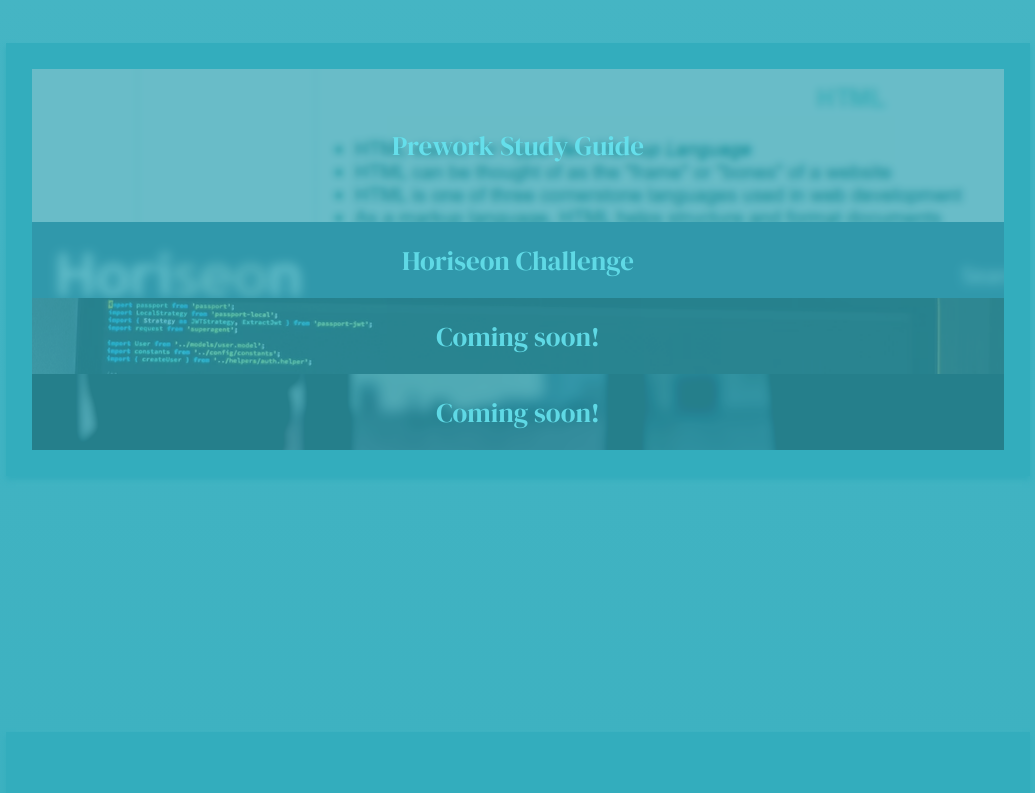
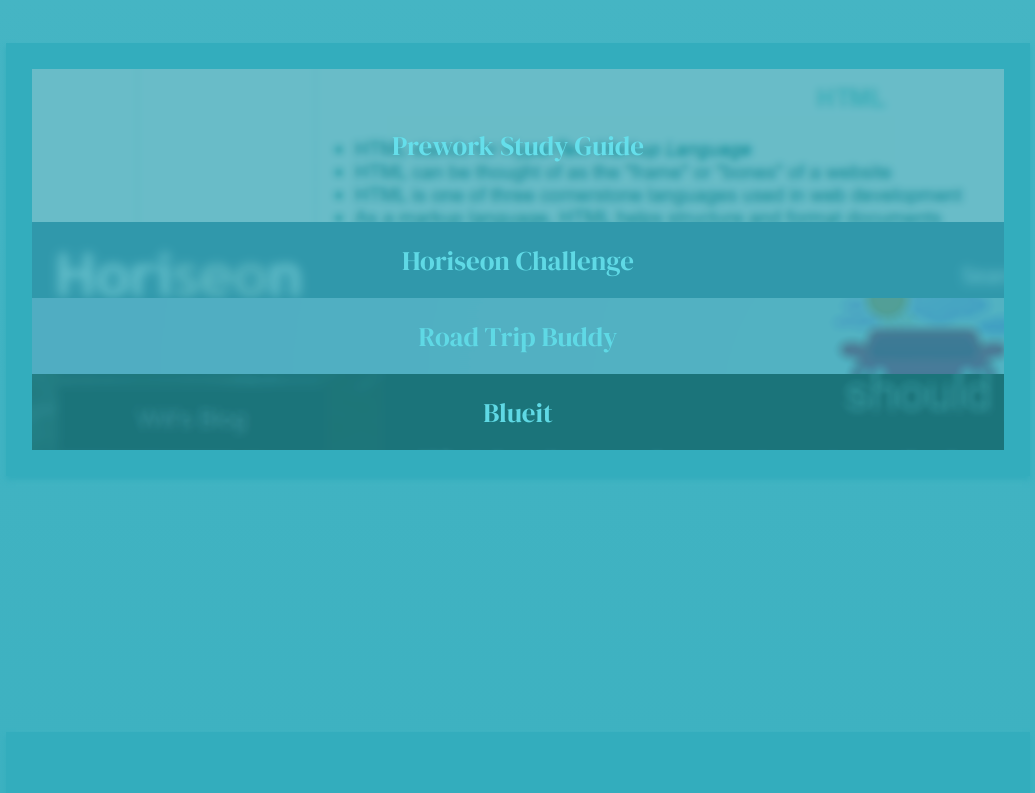
Before and after one commit to MsJamesM/First-Portfolio, a plain HTML site: page index.html in a window 1280 px wide. Shown: the part 901-1694 px from the top of the page, without its empty margins (122-1157 px from the left). Drawn offline with Linux system fonts and the light colour scheme; a web font is replaced by a local one.

Commit message:
updated to include current projects

```diff
--- a/index.html
+++ b/index.html
@@ -41,8 +41,12 @@
         <a href="https://msjamesm.github.io/DU-Module-1-Challenge-1/"
           ><div id="HoriseonLink">Horiseon Challenge</div></a
         >
-        <a href="#"><div id="PlaceholderLink1">Coming soon!</div></a>
-        <a href="#"><div id="PlaceholderLink2">Coming soon!</div></a>
+        <a href="https://dsstad.github.io/travel-weather/"
+          ><div id="RoadTripBuddy">Road Trip Buddy</div></a
+        >
+        <a href="https://blueit-79b9e15820d2.herokuapp.com/"
+          ><div id="Blueit">Blueit</div></a
+        >
       </article>
 
       <section class="Contact" id="Contact">
--- a/style.css
+++ b/style.css
@@ -18,6 +18,14 @@ header {
     position: fixed;
     max-height: 100%;
     max-width: 100%;
+}
+
+#Projects {
+    scroll-margin-top: 70vh;
+}
+
+#Contact {
+    scroll-margin-top: 40vh;
 }
 
 nav {
@@ -144,20 +152,20 @@ section:hover, div:hover {
     font-family: 'DM Serif Display', serif;
 }
 
-#PlaceholderLink1 {
+#RoadTripBuddy {
     display: flex;
     justify-content: center;
-    background-image: url('assets/Placeholder1.png');
+    background-image: url('assets/roadTripBuddyScreenshot.png');
     opacity: 80%;
     padding: 2%;
     height: 10%;
     font-family: 'DM Serif Display', serif;
 }
 
-#PlaceholderLink2 {
+#Blueit {
     display: flex;
     justify-content: center;
-    background-image: url('assets/Placeholder2.png');
+    background-image: url('assets/blueitScreenshot.png');
     background-color: #eba2a2;
     opacity: 80%;
     padding: 2%;
```
Also changed, not shown: assets/blueitScreenshot.png (added), assets/roadTripBuddyScreenshot.png (added), 1 other file.
